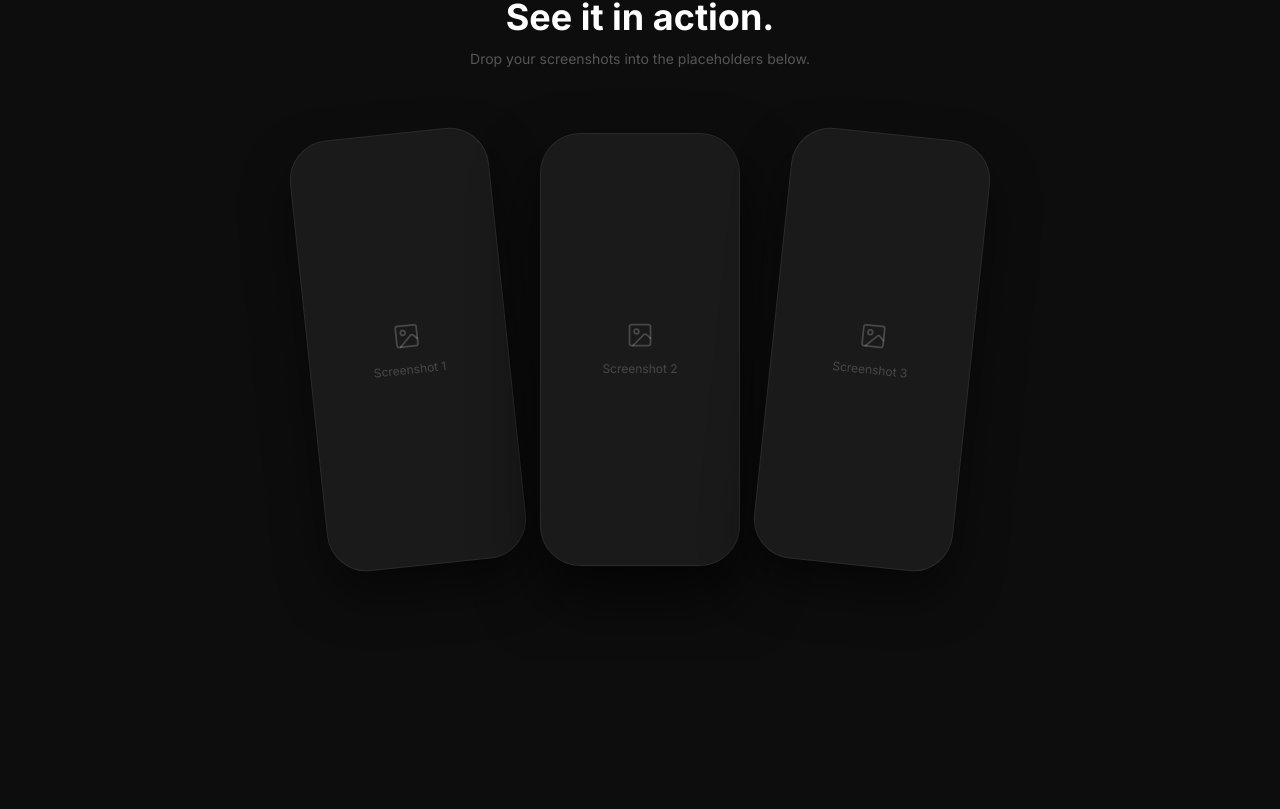
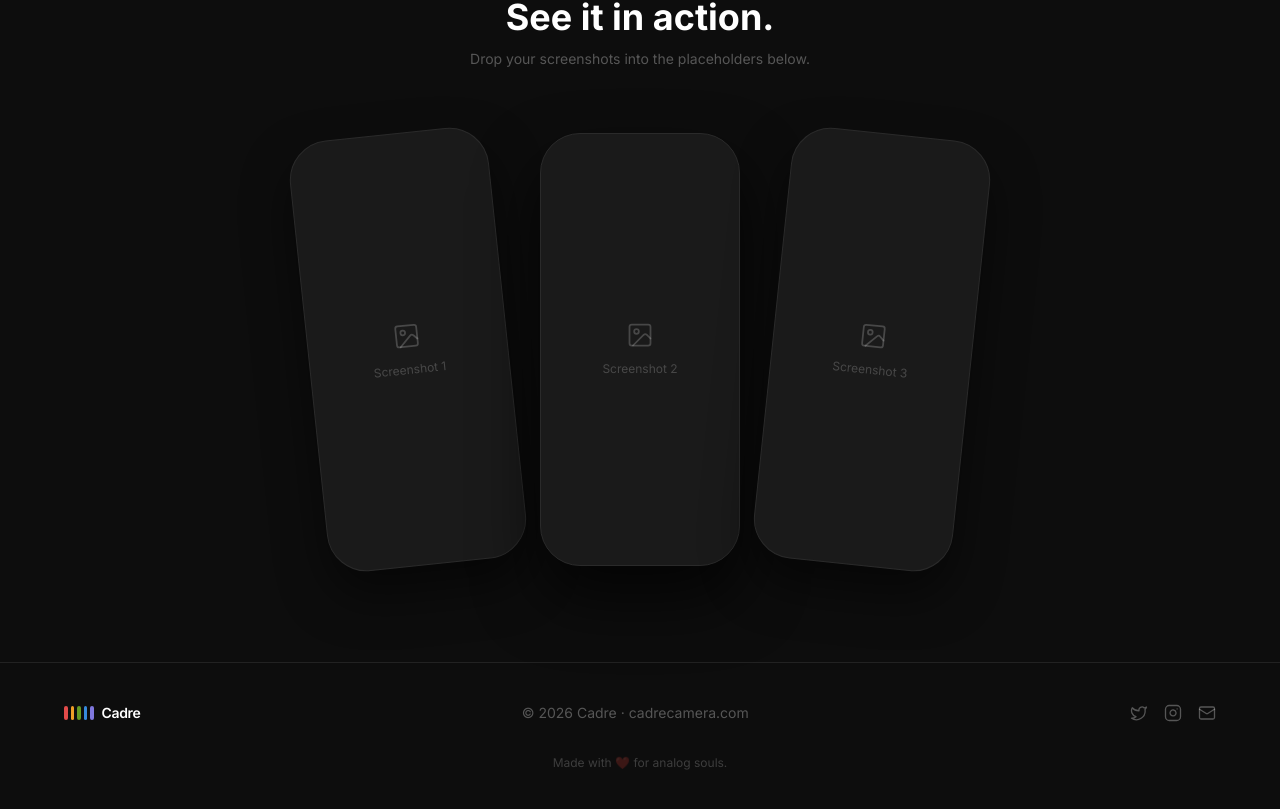
Before and after one commit to ekselereysin/CadreCamera.com, a React (Vite) app: page / in a window 1280 px wide. Shown: the part 2047-2856 px from the top of the page. Before the commit the page ends 2709 px from the top, so only its background shows below. Built offline with nearby package versions, Linux system fonts and the light colour scheme.

Commit message:
feat: add Footer with logo, copyright, and social links

```diff
--- a/src/App.jsx
+++ b/src/App.jsx
@@ -1,4 +1,4 @@
-import { Sparkles, LayoutGrid, Square, Camera, SlidersHorizontal, Share2, ImageIcon } from 'lucide-react'
+import { Sparkles, LayoutGrid, Square, Camera, SlidersHorizontal, Share2, ImageIcon, Twitter, Instagram, Mail } from 'lucide-react'
 
 // ─── Logo ────────────────────────────────────────────────────────────────────
 const BAR_COLORS = ['#E24B4A', '#EF9F27', '#639922', '#378ADD', '#7F77DD']
@@ -281,6 +281,42 @@ function Screenshots() {
   )
 }
 
+// ─── Footer ───────────────────────────────────────────────────────────────────
+function Footer() {
+  return (
+    <footer className="border-t border-dark-border py-10 px-6">
+      <div className="max-w-6xl mx-auto flex flex-col sm:flex-row items-center justify-between gap-6">
+        <CadreLogo small />
+
+        <p className="text-white/30 text-sm text-center">
+          © 2026 Cadre · cadrecamera.com
+        </p>
+
+        <div className="flex items-center gap-4">
+          {[
+            { Icon: Twitter,   label: 'Twitter' },
+            { Icon: Instagram, label: 'Instagram' },
+            { Icon: Mail,      label: 'Email' },
+          ].map(({ Icon, label }) => (
+            <a
+              key={label}
+              href="#"
+              aria-label={label}
+              className="text-white/30 hover:text-white transition-colors"
+            >
+              <Icon size={18} strokeWidth={1.75} />
+            </a>
+          ))}
+        </div>
+      </div>
+
+      <p className="text-center text-white/20 text-xs mt-8">
+        Made with ❤️ for analog souls.
+      </p>
+    </footer>
+  )
+}
+
 // ─── App ─────────────────────────────────────────────────────────────────────
 export default function App() {
   return (
@@ -290,6 +326,7 @@ export default function App() {
       <Features />
       <HowItWorks />
       <Screenshots />
+      <Footer />
     </div>
   )
 }
```
